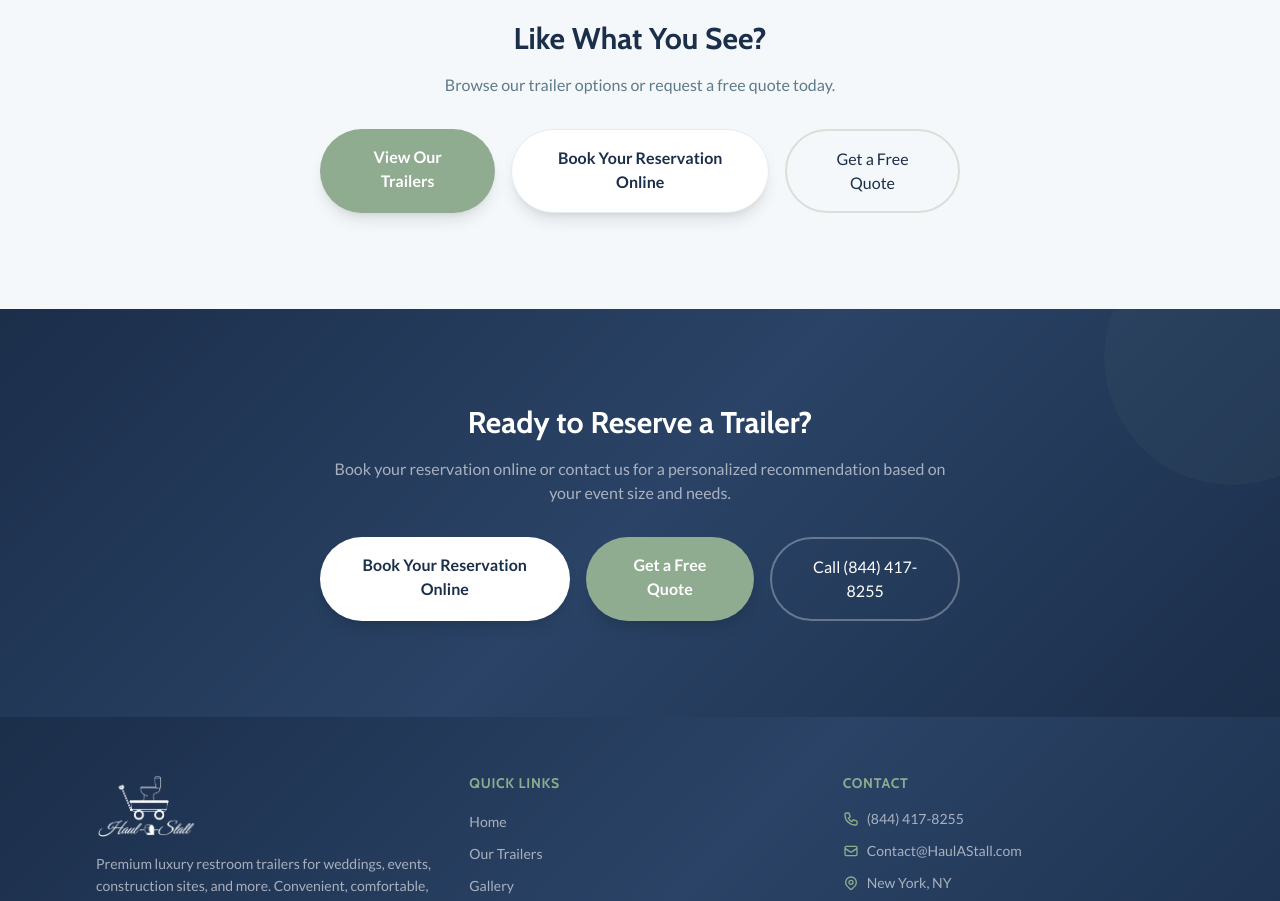
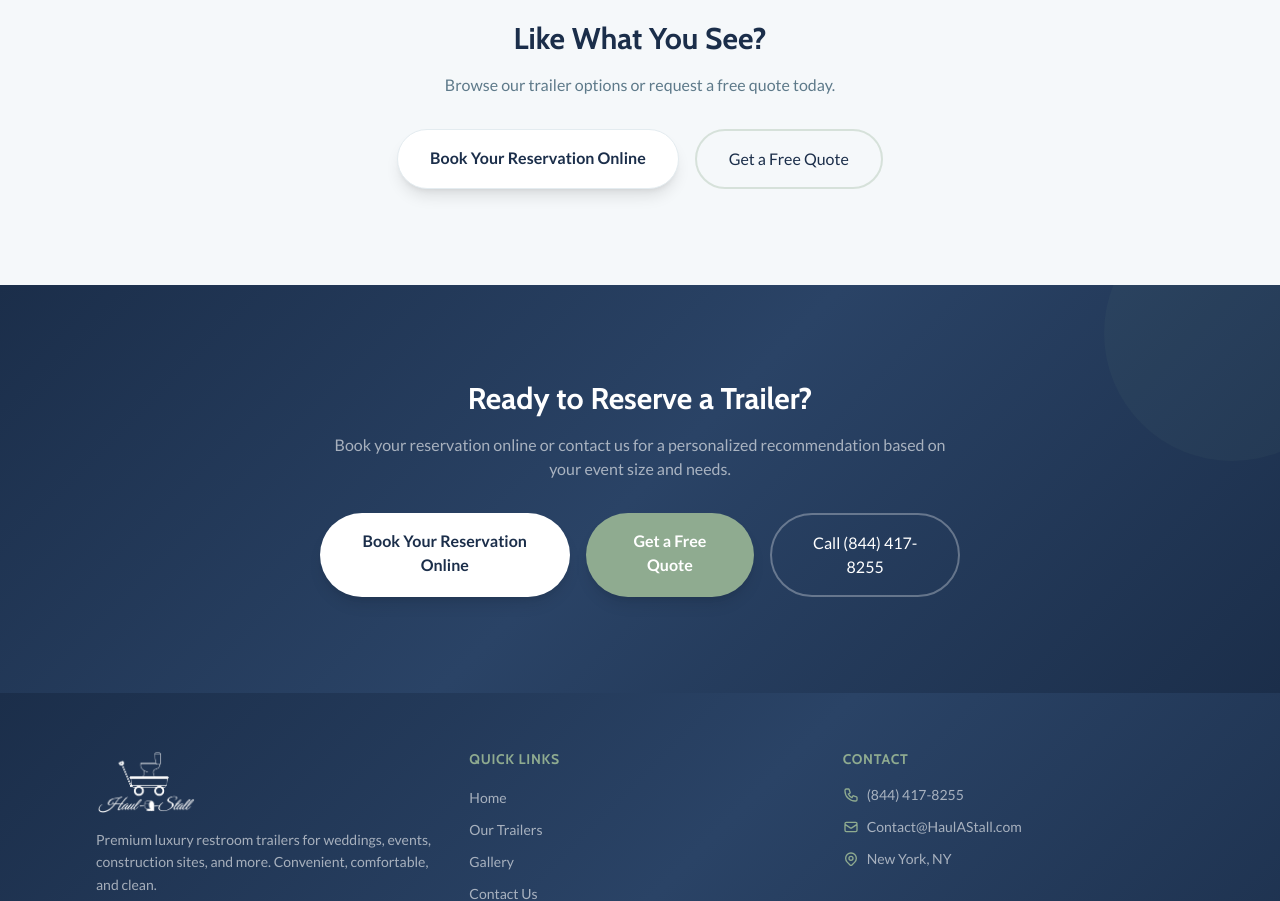
Before and after one commit to LanceBisesar/Haulastall, a Next.js app: page /gallery in a window 1280 px wide. Shown: the part 2520-3421 px from the top of the page. Built offline with nearby package versions, Linux system fonts and the light colour scheme.

Commit message:
Remove redundant 'View Our Trailers' button from gallery page CTA
https://claude.ai/code/session_01XPnSKFhZGPMkPwEBv7pxrf

```diff
--- a/src/app/gallery/page.tsx
+++ b/src/app/gallery/page.tsx
@@ -243,12 +243,6 @@ export default function GalleryPage() {
           <div className="flex flex-col sm:flex-row gap-4 justify-center">
             <Link
               href="/gallery"
-              className="px-8 py-4 bg-accent text-white font-bold rounded-full hover:bg-accent-dark transition-colors shadow-lg"
-            >
-              View Our Trailers
-            </Link>
-            <Link
-              href="/gallery"
               className="px-8 py-4 bg-white text-primary font-bold rounded-full hover:bg-white/90 transition-colors shadow-lg border border-surface-light"
             >
               Book Your Reservation Online
```
